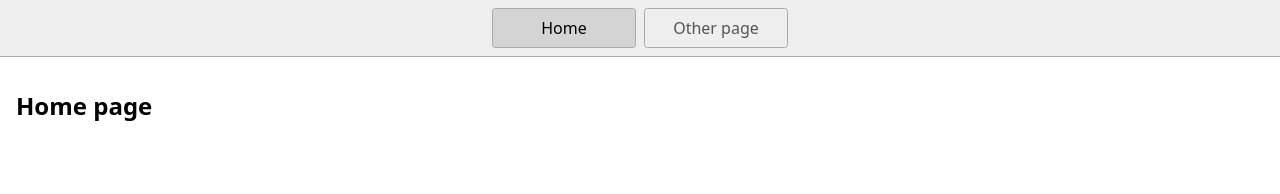
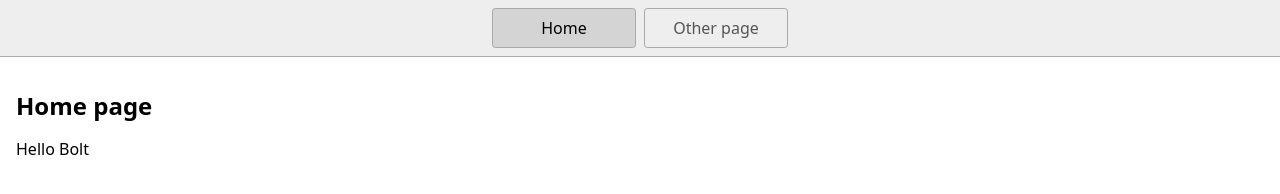
Before and after one commit to engtuncay/stackblitz-html-demo1, a website: page index.html in a window 1280 px wide. Drawn offline with Linux system fonts and the light colour scheme.

Commit message:
Updated index.html

```diff
--- a/index.html
+++ b/index.html
@@ -18,6 +18,7 @@
     </nav>
     <main>
       <h1>Home page</h1>
+      <p>Hello Bolt</p>
     </main>
   </body>
 </html>
```
